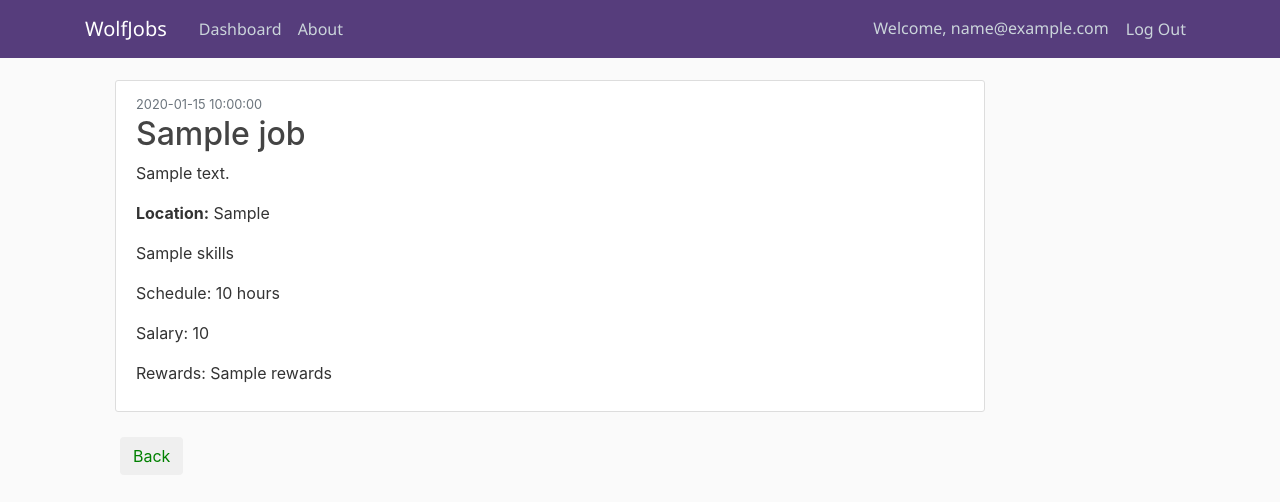
After one commit to atharva1996/WolfJobs, a Flask app: page /jobsApplied in a window 1280 px wide. The commit adds this page. Shown: the top 502 px of the page. Run offline with Flask 2, Linux system fonts and the light colour scheme; the visitor is signed in with stand-in values (Sample User, id 1); a database or web service that is not in the repository returns one stand-in record (values such as "Sample title"); some libraries are stand-ins or nearby versions.

Commit message:
Displaying All Applied Jobs of an Applicant

```diff
--- a/application.py
+++ b/application.py
@@ -310,6 +310,17 @@ def selectApplicant():
                          '$set': {"selected": applicant_id}})
     return redirect(url_for('dashboard'))
 
+@app.route("/jobsApplied", methods=['GET','POST'])
+def jobsApplied():
+    email = session['email']
+    cursor = mongo.db.jobs.find({'Appliers':{'$in':[email]}})
+
+    get_all_jobs = []
+    for record in cursor:
+        get_all_jobs.append(record)
+    return render_template('jobs_applied.html',jobs = get_all_jobs)
+
+
 
 @app.route("/dummy", methods=['GET'])
 def dummy():
--- a/templates/dashboard.html
+++ b/templates/dashboard.html
@@ -107,7 +107,7 @@
                 <div class="col-2">
                     <div class="vl"></div>
                     <ul class="side-bar">
-                        <li class="side-bar-li"><a class="side-bar-link" href = "{{ url_for('dummy') }}">Status</a></li>
+                        <li class="side-bar-li"><a class="side-bar-link" href = "{{ url_for('jobsApplied') }}">Status</a></li>
                         <li class="side-bar-li"><a class="side-bar-link" href = "{{ url_for('dummy') }}">Guidelines</a></li>
                         <li class="side-bar-li"><a class="side-bar-link" href = "{{ url_for('dummy') }}">Update Profile</a></li>
                     </ul>
--- /dev/null
+++ b/templates/jobs_applied.html
@@ -0,0 +1,24 @@
+{% extends "layout.html" %}
+{% block content %}
+    <div class="container">
+        <div class="col-10">
+            {% for job in jobs %}
+                <article class="media content-section">
+                    <div class="media-body">
+                        <div class="article-metadata">
+                        <small class="text-muted">{{ job.time_posted }}</small>
+                        </div>
+                        <h2><a class="article-title">{{ job.job_title }}</a></h2>
+                        <p class="article-content">{{ job.job_description }}</p>
+                        <p class="article-content"><b>Location:</b> {{ job.job_location }}</p>
+                        <p class="article-content">{{ job.skills }}</p>
+                        <p class="article-content">Schedule: {{ job.schedule }} hours</p>
+                        <p class="article-content">Salary: {{ job.salary }}</p>
+                        <p class="article-content">Rewards: {{ job.rewards }}</p>
+                    </div>
+                </article>
+            {% endfor %}
+            <button type="button" class="btn" style="max-width:100px; margin:5px;"><a style="color:green" href="{{url_for('dashboard')}}">Back</a></button>
+        </div>
+    </div>
+{% endblock content %}
```
